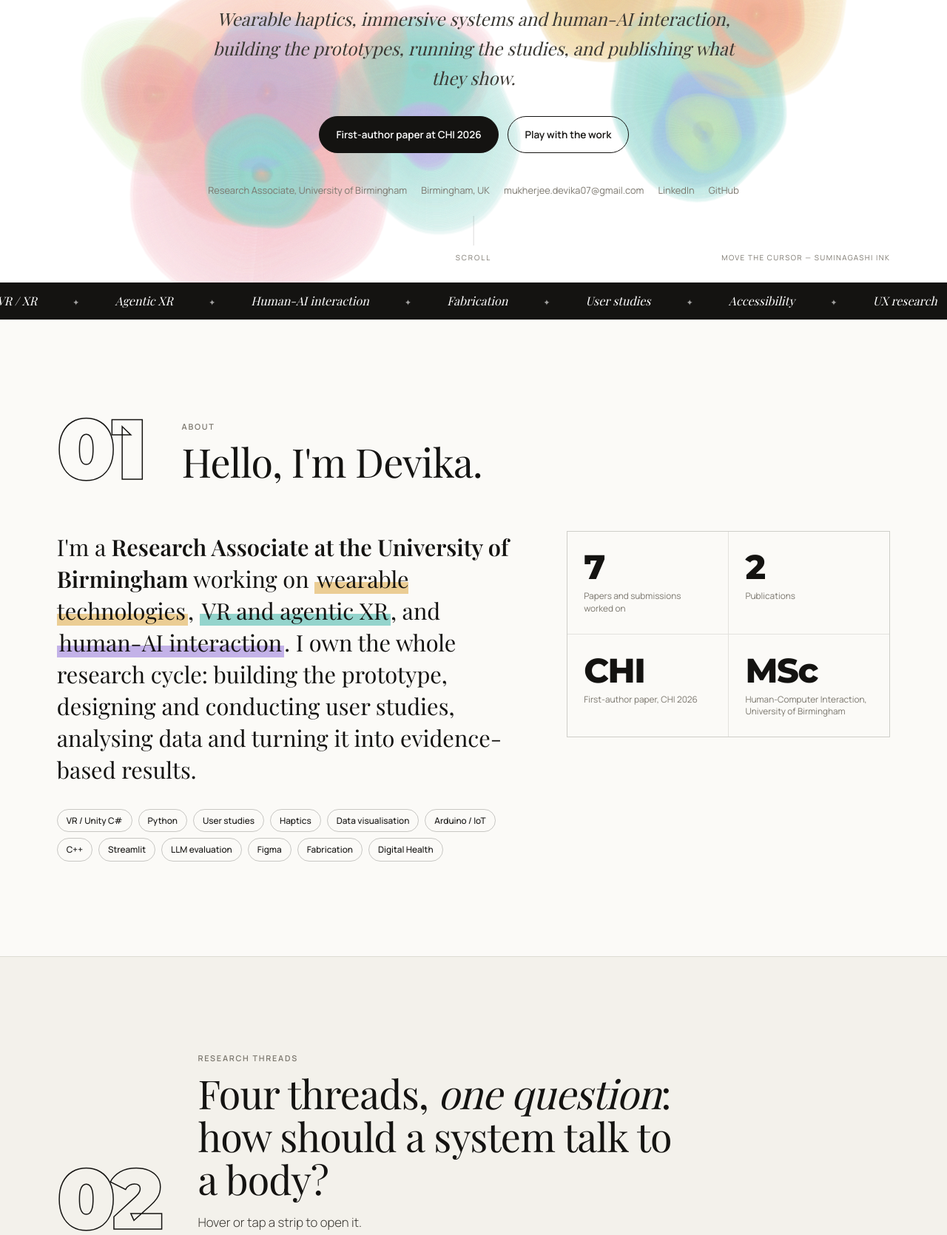
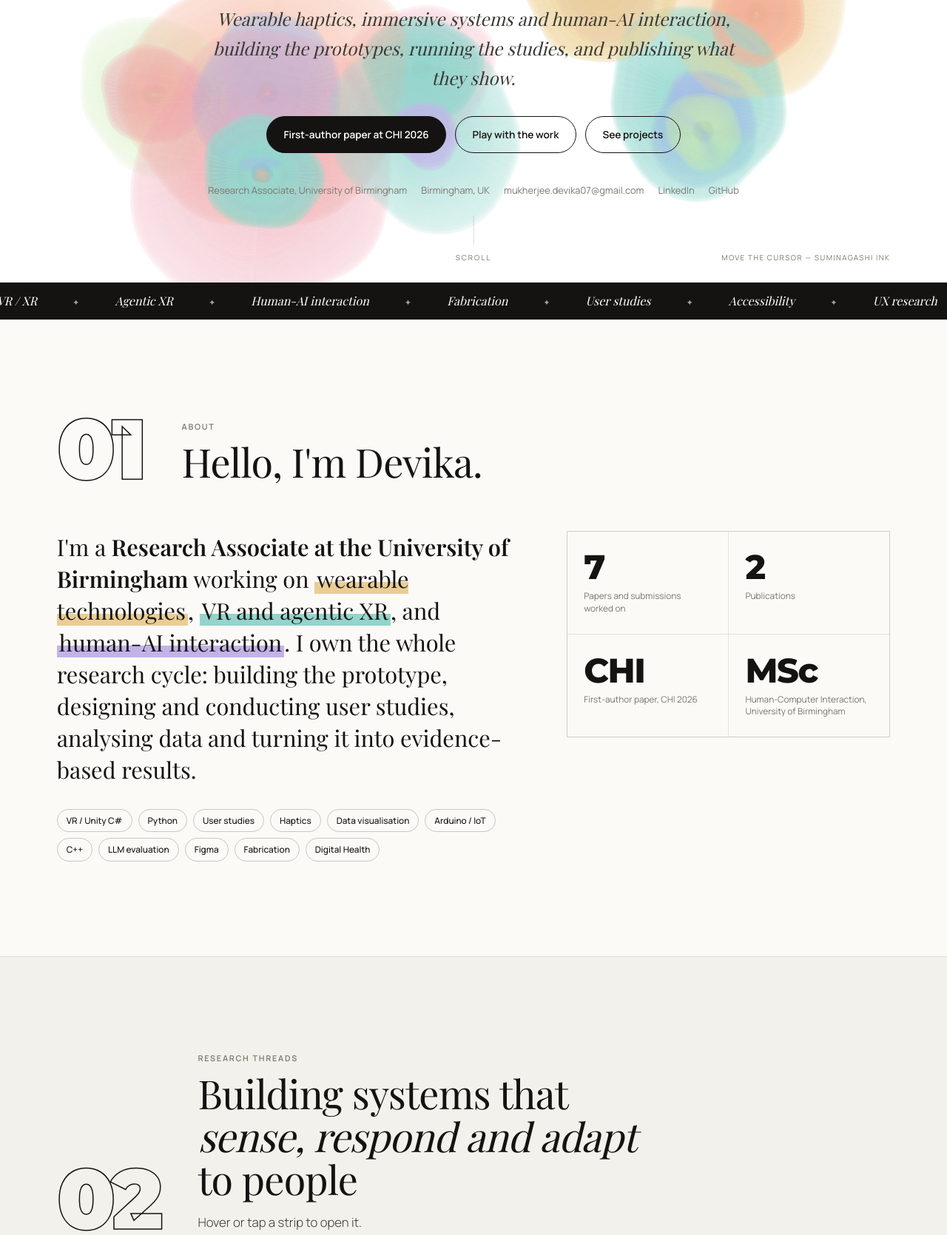
Before and after one commit to devikamukherjee/devikamukherjee.github.io, a plain HTML site: page index.html in a window 1280 px wide. Shown: the part 418-2088 px from the top of the page at 74% size. Drawn offline with nearby package versions, Linux system fonts and the light colour scheme; a web font is replaced by a local one.

Commit message:
Update CV, research heading, hero buttons, skills and education
- Replace assets/resume.pdf with the current CV
- Research threads heading: "Building systems that sense, respond and
  adapt to people"
- "Play with the work" scrolls to Work; new "See projects" button
- Remove Streamlit skill chip; BTech Biotechnology

Co-Authored-By: Claude Opus 5.5 <noreply@anthropic.com>

```diff
--- a/index.html
+++ b/index.html
@@ -37,7 +37,8 @@
     <p class="hero-tag">Wearable haptics, immersive systems and human-AI interaction, building the prototypes, running the studies, and publishing what they show.</p>
     <div class="hero-ctas">
       <a href="#publication" class="btn btn-fill">First-author paper at CHI 2026</a>
-      <a href="#projects" class="btn btn-line">Play with the work</a>
+      <a href="#work" class="btn btn-line">Play with the work</a>
+      <a href="#projects" class="btn btn-line">See projects</a>
     </div>
     <div class="hero-foot">
       <span>Research Associate, University of Birmingham</span>
@@ -68,7 +69,7 @@
     <div>
       <p class="about-lead reveal">I'm a <strong>Research Associate at the University of Birmingham</strong> working on <span class="hl">wearable technologies</span>, <span class="hl t">VR and agentic XR</span>, and <span class="hl l">human-AI interaction</span>. I own the whole research cycle: building the prototype, designing and conducting user studies, analysing data and turning it into evidence-based results.</p>
       <div class="skills reveal">
-        <span class="chip">VR / Unity C#</span><span class="chip">Python</span><span class="chip">User studies</span><span class="chip">Haptics</span><span class="chip">Data visualisation</span><span class="chip">Arduino / IoT</span><span class="chip">C++</span><span class="chip">Streamlit</span><span class="chip">LLM evaluation</span><span class="chip">Figma</span><span class="chip">Fabrication</span><span class="chip">Digital Health</span>
+        <span class="chip">VR / Unity C#</span><span class="chip">Python</span><span class="chip">User studies</span><span class="chip">Haptics</span><span class="chip">Data visualisation</span><span class="chip">Arduino / IoT</span><span class="chip">C++</span><span class="chip">LLM evaluation</span><span class="chip">Figma</span><span class="chip">Fabrication</span><span class="chip">Digital Health</span>
       </div>
     </div>
     <div class="stats reveal">
@@ -84,7 +85,7 @@
 <section class="sec tint" id="research">
   <div class="sec-head">
     <div class="sec-num reveal">02</div>
-    <div><div class="sec-label reveal">Research threads</div><h2 class="sec-title reveal">Four threads, <em>one question</em>: how should a system talk to a body?</h2>
+    <div><div class="sec-label reveal">Research threads</div><h2 class="sec-title reveal">Building systems that <em>sense, respond and adapt</em> to people</h2>
     <p class="sec-intro reveal">Hover or tap a strip to open it.</p></div>
   </div>
   <div class="threads reveal">
@@ -398,7 +399,7 @@
   </div>
   <div class="edu">
     <div class="reveal" data-stagger><small>Sep 2024 — Sep 2025</small><b>MSc Human-Computer Interaction</b><span>University of Birmingham, UK</span></div>
-    <div class="reveal" data-stagger><small>Sep 2020 — Sep 2024</small><b>BEng Biotechnology</b><span>Amity University, India</span></div>
+    <div class="reveal" data-stagger><small>Sep 2020 — Sep 2024</small><b>BTech Biotechnology</b><span>Amity University, India</span></div>
   </div>
 </section>
 
```
Also changed, not shown: 1 other file.
